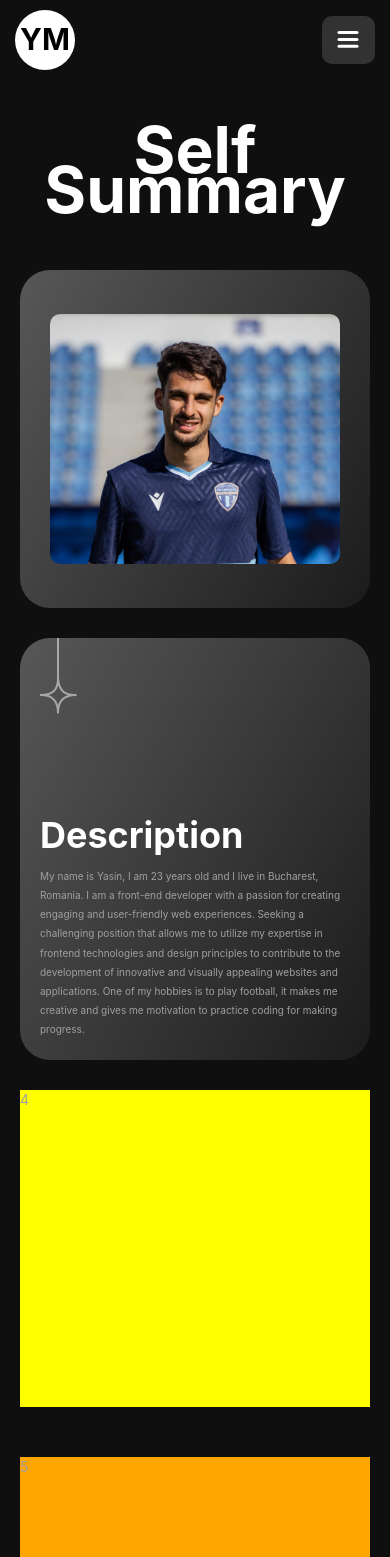
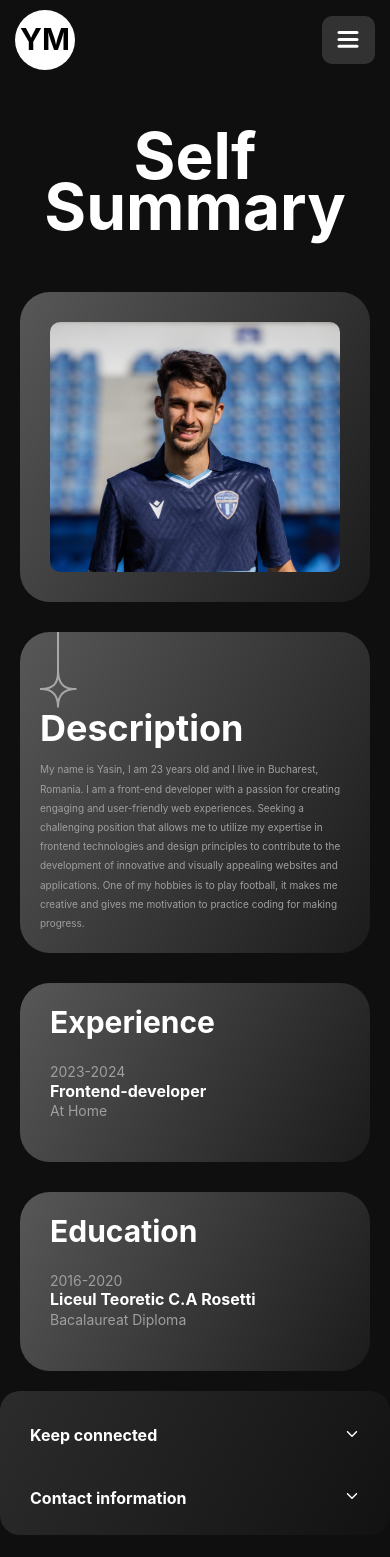
Before and after one commit to YasinMohammed7/React-personal-portofolio, a React (Vite) app: page /about in a window 390 px wide. Shown: the top 1557 px of the page. Built offline with nearby package versions, Linux system fonts and the light colour scheme.

Commit message:
finished about component

```diff
--- a/src/components/Card.jsx
+++ b/src/components/Card.jsx
@@ -45,7 +45,7 @@ const Card = ({
         <div className="title">
           {subtitle && <h4>{subtitle}</h4>}
           {smallcard ? <h3>{title}</h3> : <h1>{title}</h1>}
-          {desc ? <p>{desc}</p> : null}
+          {desc && <p>{desc}</p>}
         </div>
       );
     }
--- a/src/pages/about/About.jsx
+++ b/src/pages/about/About.jsx
@@ -25,12 +25,20 @@ const About = () => {
       I am a front-end developer with a passion for creating engaging and user-friendly web experiences. Seeking a challenging position that allows me to utilize my expertise in frontend technologies and design principles to contribute to the development of innovative and visually appealing websites and applications.
       One of my hobbies is to play football, it makes me creative and gives me motivation to practice coding for making progress."
       />
-      <div className={styles.experience} style={{ backgroundColor: "yellow" }}>
-        4
-      </div>
-      <div className={styles.education} style={{ backgroundColor: "orange" }}>
-        5
-      </div>
+      <Card cls={styles.experience} image={false} showIcon={false}>
+        <div>
+          <h2>Experience</h2>
+          <p>2023-2024</p>
+          <h3>Frontend-developer</h3>
+          <p>At Home</p>
+        </div>
+      </Card>
+      <Card cls={styles.education} image={false} showIcon={false}>
+        <h2>Education</h2>
+        <p>2016-2020</p>
+        <h3>Liceul Teoretic C.A Rosetti</h3>
+        <p>Bacalaureat Diploma</p>
+      </Card>
     </section>
   );
 };
--- a/src/pages/about/About.module.css
+++ b/src/pages/about/About.module.css
@@ -2,7 +2,6 @@
   display: grid;
   grid-template-columns: repeat(8, 1fr);
   max-width: 1000px;
-  grid-auto-rows: auto 40vh 40vh;
   grid-template-areas: "ig ig ig h1 h1 h1 h1 h1" "ig ig ig ds ds ds ds ds" "ex ex ex ex ed ed ed ed";
   padding: 50px 20px 0 20px;
   margin: 0 auto;
@@ -22,6 +21,11 @@
   font-size: 4rem;
   padding-bottom: 30px;
 }
+@media (max-width: 500px) {
+  .section .title {
+    line-height: 0.8;
+  }
+}
 .section .aboutMe {
   grid-area: ds;
   align-items: flex-start;
@@ -33,30 +37,44 @@
   grid-area: ex;
   height: 200px;
   align-self: center;
+  margin-bottom: 20px;
+  align-items: flex-start;
+  justify-content: start;
+}
+.section .experience h2 {
+  margin-bottom: 30px;
+}
+.section .experience h3 {
+  margin-bottom: 0;
+  font-size: 1rem;
 }
 .section .education {
   grid-area: ed;
   height: 200px;
   align-self: center;
+  margin-bottom: 20px;
+  align-items: flex-start;
+  justify-content: start;
+}
+.section .education h2 {
+  margin-bottom: 30px;
+}
+.section .education h3 {
+  margin-bottom: 0;
+  font-size: 1rem;
 }
 @media screen and (max-width: 768px) {
   .section {
     grid-template-columns: repeat(2, 1fr);
-    grid-auto-rows: auto;
     grid-template-areas: "h1 h1" "ig ig" "ds ds" "ex ed";
   }
   .section .image figure img {
     height: 250px;
   }
-  .section .experience,
-  .section .education {
-    margin-bottom: 20px;
-  }
 }
 @media screen and (max-width: 576px) {
   .section {
     grid-template-columns: 1fr;
-    grid-auto-rows: auto 40vh 50vh 40vh 40vh;
     grid-template-areas: "h1" "ig" "ds" "ex" "ed";
     gap: 30px;
     padding-bottom: 20px;
@@ -68,5 +86,6 @@
   .section .experience {
     height: unset;
     align-self: unset;
+    margin-bottom: unset;
   }
 }/*# sourceMappingURL=About.module.css.map */
--- a/src/pages/about/About.module.scss
+++ b/src/pages/about/About.module.scss
@@ -2,7 +2,6 @@
     display: grid;
     grid-template-columns: repeat(8, 1fr);
     max-width: 1000px;
-    grid-auto-rows: auto 40vh 40vh;
     grid-template-areas:
         "ig ig ig h1 h1 h1 h1 h1"
         "ig ig ig ds ds ds ds ds"
@@ -32,6 +31,10 @@
         text-align: center;
         font-size: 4rem;
         padding-bottom: 30px;
+
+        @media (max-width: 500px) {
+            line-height: .8;
+        }
     }
 
     .aboutMe {
@@ -46,17 +49,40 @@
         grid-area: ex;
         height: 200px;
         align-self: center;
+        margin-bottom: 20px;
+        align-items: flex-start;
+        justify-content: start;
+
+        h2 {
+            margin-bottom: 30px;
+        }
+
+        h3 {
+            margin-bottom: 0;
+            font-size: 1rem;
+        }
     }
 
     .education {
         grid-area: ed;
         height: 200px;
         align-self: center;
+        margin-bottom: 20px;
+        align-items: flex-start;
+        justify-content: start;
+
+        h2 {
+            margin-bottom: 30px;
+        }
+
+        h3 {
+            margin-bottom: 0;
+            font-size: 1rem;
+        }
     }
 
     @media screen and (max-width: 768px) {
         grid-template-columns: repeat(2, 1fr);
-        grid-auto-rows: auto;
         grid-template-areas:
             "h1 h1"
             "ig ig"
@@ -71,23 +97,16 @@
                 }
             }
         }
-
-        .experience,
-        .education {
-            margin-bottom: 20px;
-        }
     }
 
     @media screen and (max-width: 576px) {
         grid-template-columns: 1fr;
-        grid-auto-rows: auto 40vh 50vh 40vh 40vh;
+        // grid-auto-rows: auto;
         grid-template-areas: "h1" "ig" "ds" "ex" "ed";
         gap: 30px;
         padding-bottom: 20px;
 
         .image {
-
-
             figure {
 
                 img {
@@ -101,6 +120,7 @@
         .experience {
             height: unset;
             align-self: unset;
+            margin-bottom: unset;
         }
     }
 }
```
Also changed, not shown: src/pages/header/Header.jsx (+0 -8 lines), 1 other file (tests, documents, lock files or other folders).
